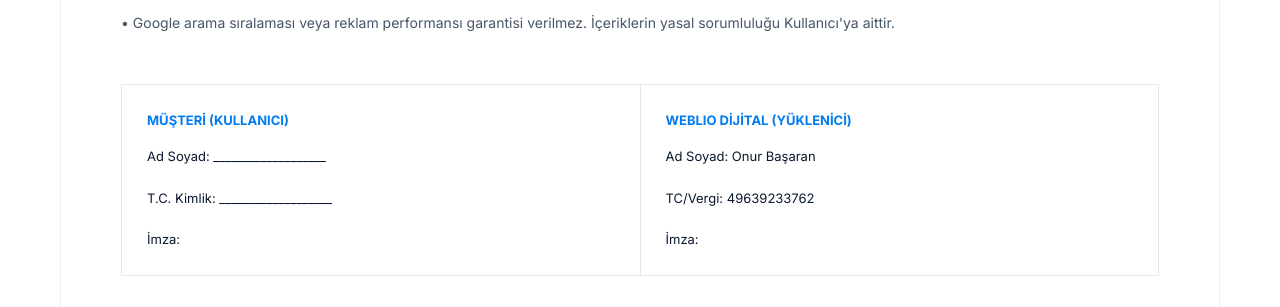
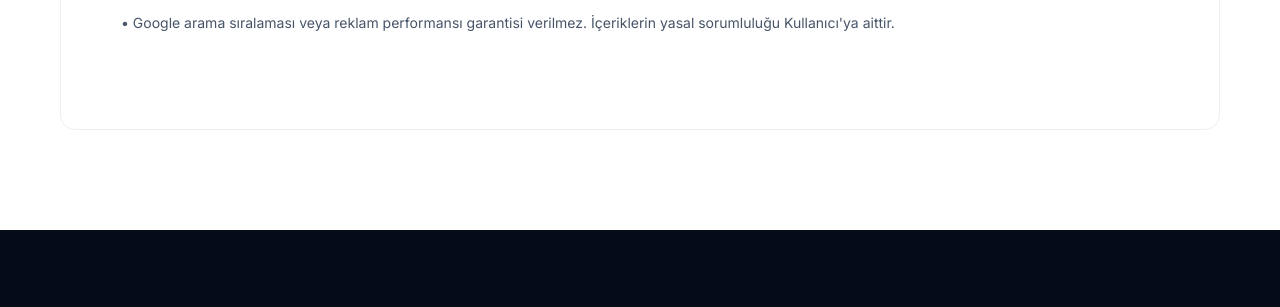
Before and after one commit to webliodijital/weblio, a plain HTML site: page hizmet-sozlesmesi.html in a window 1280 px wide. Shown: the part 1717-2024 px from the top of the page. Drawn offline with Linux system fonts and the light colour scheme.

Commit message:
güncelleme

```diff
--- a/hizmet-sozlesmesi.html
+++ b/hizmet-sozlesmesi.html
@@ -286,23 +286,6 @@
                 <p>• Google arama sıralaması veya reklam performansı garantisi verilmez. İçeriklerin yasal sorumluluğu Kullanıcı'ya aittir.</p>
             </div>
 
-            <!-- İmza Tablosu -->
-            <table class="sig-table">
-                <tr>
-                    <td>
-                        <span class="sig-head">MÜŞTERİ (Kullanıcı)</span>
-                        Ad Soyad: ___________________<br><br>
-                        T.C. Kimlik: ___________________<br><br>
-                        İmza:
-                    </td>
-                    <td>
-                        <span class="sig-head">WEBLIO DİJİTAL (Yüklenici)</span>
-                        Ad Soyad: Onur Başaran<br><br>
-                        TC/Vergi: 49639233762<br><br>
-                        İmza:
-                    </td>
-                </tr>
-            </table>
         </div>
     </div>
 
```
